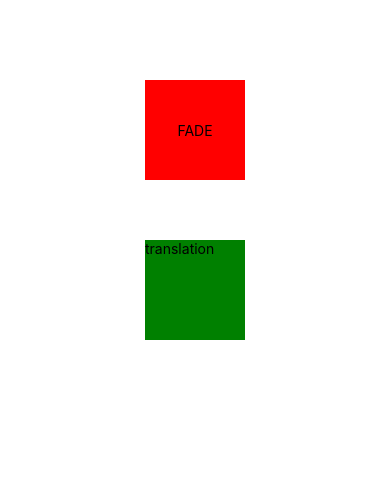
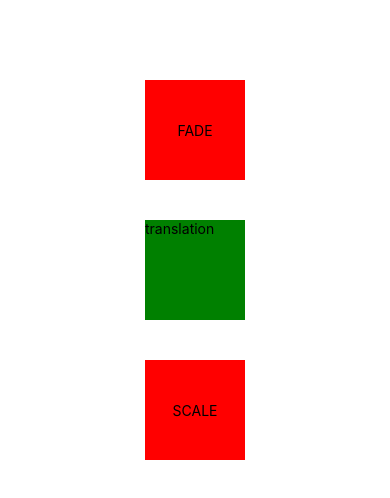
Before and after one commit to ValentinaFediakova/css-animation-for-react-native, a React Native app: screen / in a window 390 px wide. Shown: the top 498 px of the page. Built offline with nearby package versions, Linux system fonts and the light colour scheme.

Commit message:
fix translation anim., add scale anim.

```diff
--- a/App.js
+++ b/App.js
@@ -2,17 +2,24 @@ import { StatusBar } from "expo-status-bar";
 import { StyleSheet, Text, View } from "react-native";
 import { Fade } from "./examples/Fade/Fade";
 import { Translation } from "./examples/Translation/Translation";
+import { Scale } from "./examples/Scale/Scale";
 import { useState } from "react";
 
 export default function App() {
   const [translationLayoutPosition, setTranslationLayoutPosition] = useState(
     {}
   );
+  console.log("translationLayoutPosition", translationLayoutPosition.style);
   return (
     <View style={styles.container}>
-      {console.log("translationLayoutPosition", translationLayoutPosition)}
-      <Fade onSetTranslationLayoutPosition={setTranslationLayoutPosition} />
-      <Translation translationLayoutPosition={translationLayoutPosition} />
+      <View style={styles.box}>
+        <Fade onSetTranslationLayoutPosition={setTranslationLayoutPosition} />
+        {translationLayoutPosition.y !== undefined && (
+          <Translation translationLayoutPosition={translationLayoutPosition} />
+        )}
+      </View>
+
+      <Scale />
     </View>
   );
 }
@@ -25,4 +32,14 @@ const styles = StyleSheet.create({
     paddingTop: 40,
     position: "relative",
   },
+  box: {
+    position: "relative",
+    height: 280,
+  },
+  translationBox: {
+    position: "relative",
+    width: 100,
+    height: 100,
+    marginTop: 40,
+  },
 });
--- /dev/null
+++ b/examples/Scale/Scale.js
@@ -0,0 +1,49 @@
+import React, { useEffect, useRef } from "react";
+import { Text, StyleSheet, View, Animated, Pressable } from "react-native";
+
+export const Scale = () => {
+  const animationScale = useRef(new Animated.Value(1)).current;
+
+  const animationScaleLayout = {
+    transform: [
+      {
+        scaleX: animationScale,
+      },
+    ],
+  };
+
+  const startScaleAnimation = () => {
+    Animated.timing(animationScale, {
+      toValue: -2.5,
+      duration: 1000,
+    }).start(() => {
+      Animated.timing(animationScale, {
+        toValue: 1,
+        duration: 1000,
+      }).start();
+    });
+  };
+
+  return (
+    <View>
+      <Pressable style={styles.container} onPress={startScaleAnimation}>
+        <Animated.View style={[styles.animatedContainer, animationScaleLayout]}>
+          <Text>SCALE</Text>
+        </Animated.View>
+      </Pressable>
+    </View>
+  );
+};
+
+const styles = StyleSheet.create({
+  container: {
+    marginTop: 40,
+  },
+  animatedContainer: {
+    backgroundColor: "red",
+    width: 100,
+    height: 100,
+    alignItems: "center",
+    justifyContent: "center",
+  },
+});
--- a/examples/Translation/Translation.js
+++ b/examples/Translation/Translation.js
@@ -4,8 +4,11 @@ import { Text, StyleSheet, View, Animated, Pressable } from "react-native";
 export const Translation = ({ translationLayoutPosition }) => {
   const positionY =
     translationLayoutPosition.y + translationLayoutPosition.height;
+  const initialPosition = positionY + 40;
 
-  const translationAnimationValue = useRef(new Animated.Value(200)).current;
+  const translationAnimationValue = useRef(
+    new Animated.Value(initialPosition)
+  ).current;
 
   const translationAnimatedStyle = {
     transform: [
@@ -21,7 +24,7 @@ export const Translation = ({ translationLayoutPosition }) => {
       duration: 800,
     }).start(() => {
       Animated.timing(translationAnimationValue, {
-        toValue: 200,
+        toValue: initialPosition,
         duration: 800,
       }).start();
     });
```
